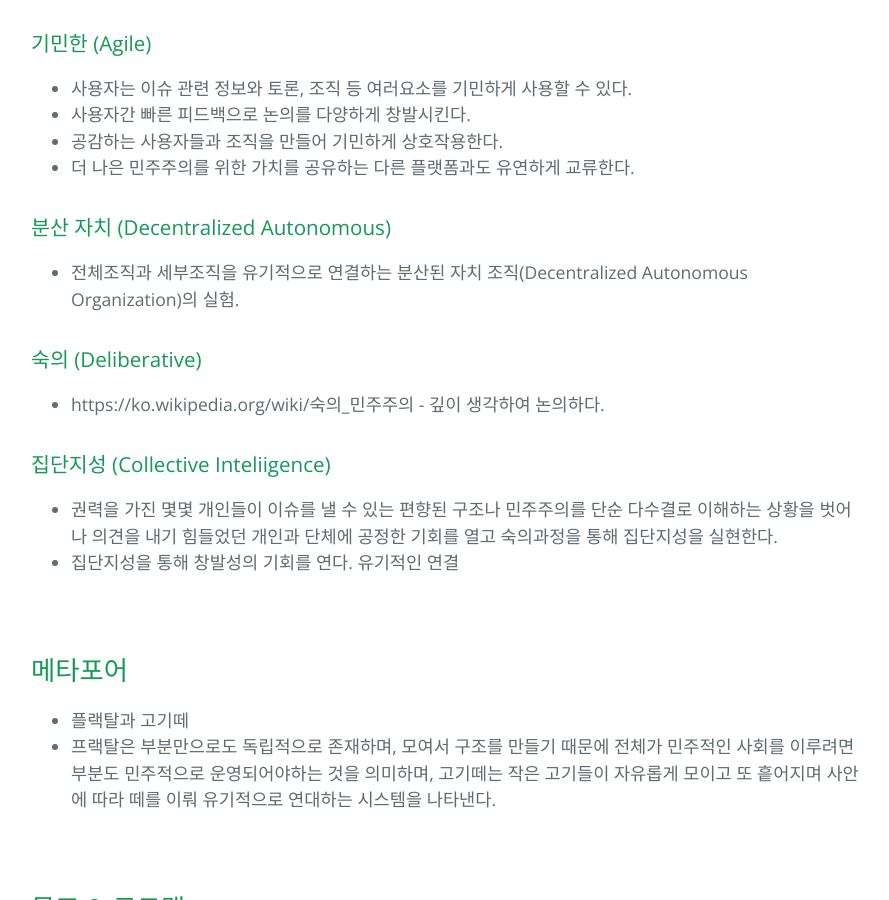
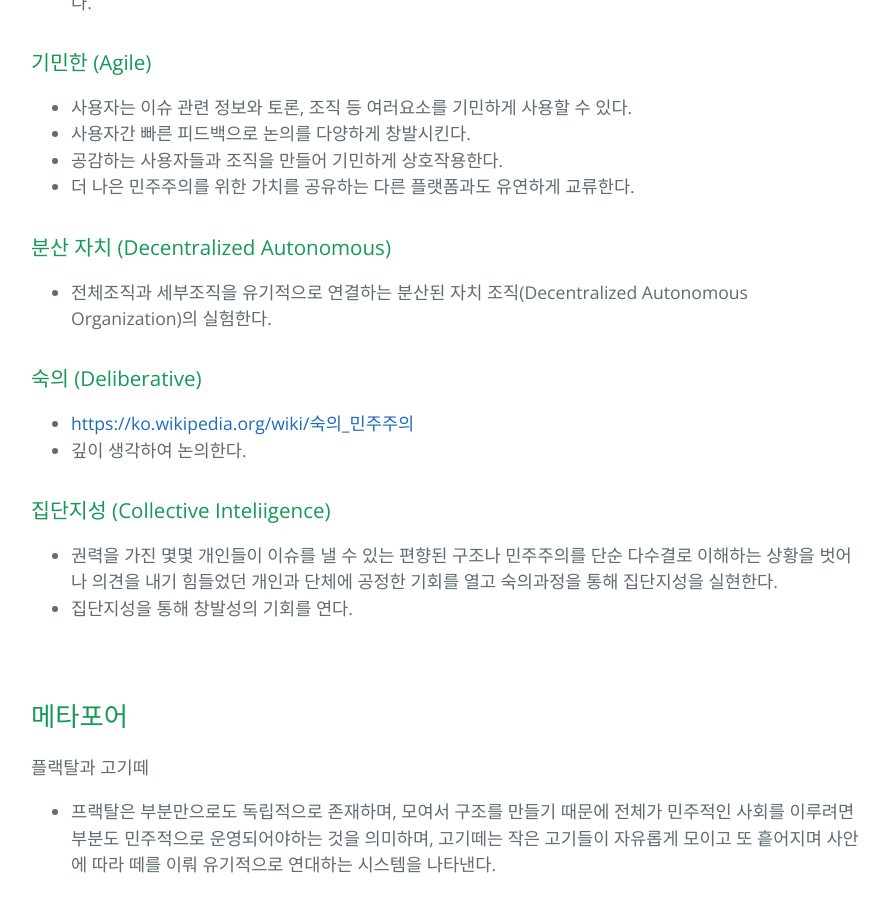
Before and after one commit to parti-coop/parti-group, a Jekyll site: the page built from docs/platforms.md, in a window 1280 px wide and 900 px high, scrolled down 2149 px. Shown: the whole window, without its empty margins (193-1082 px from the left). Built offline with Jekyll 4.4.1, drawn with Linux system fonts in a browser that asks for light colours.

Commit message:
이미지 수정과 문구 수정

```diff
--- a/docs/platforms.md
+++ b/docs/platforms.md
@@ -42,29 +44,31 @@
 
 ### 분산 자치 (Decentralized Autonomous)
 
-* 전체조직과 세부조직을 유기적으로 연결하는 분산된 자치 조직(Decentralized Autonomous Organization)의 실험.
+* 전체조직과 세부조직을 유기적으로 연결하는 분산된 자치 조직(Decentralized Autonomous Organization)의 실험한다.
 
 ### 숙의 (Deliberative)
 
-* https://ko.wikipedia.org/wiki/숙의_민주주의 - 깊이 생각하여 논의하다.
+* [https://ko.wikipedia.org/wiki/숙의_민주주의](https://ko.wikipedia.org/wiki/숙의_민주주의)
+* 깊이 생각하여 논의한다.
 
 ### 집단지성 (Collective Inteliigence)
 
 * 권력을 가진 몇몇 개인들이 이슈를 낼 수 있는 편향된 구조나 민주주의를 단순 다수결로 이해하는 상황을 벗어나 의견을 내기 힘들었던 개인과 단체에 공정한 기회를 열고 숙의과정을 통해 집단지성을 실현한다.
-* 집단지성을 통해 창발성의 기회를 연다. 유기적인 연결
+* 집단지성을 통해 창발성의 기회를 연다.
 
 &nbsp;
 
 ## 메타포어
 
-* 플랙탈과 고기떼
+플랙탈과 고기떼
 * 프랙탈은 부분만으로도 독립적으로 존재하며, 모여서 구조를 만들기 때문에 전체가 민주적인 사회를 이루려면 부분도 민주적으로 운영되어야하는 것을 의미하며, 고기떼는 작은 고기들이 자유롭게 모이고 또 흩어지며 사안에 따라 떼를 이뤄 유기적으로 연대하는 시스템을 나타낸다.
 
 &nbsp;
 
 ## 목표 & 로드맵
 
-![objective-roadmap](/media/parti_graph_2.png)
+![partigraph-2.png]({{site.baseurl}}/docs/partigraph-2.png)
+
 
 * 1단계 : 정치-사회 이슈를 표출하고 토론할 공론장을 만든다.
   - 이슈를 인지하거나 토론에 참여하는 과정을 통해 시민 주권을 자각하게 하도록 한다.
```
Also changed, not shown: other parts of docs/platforms.md (+4 -2 lines).
